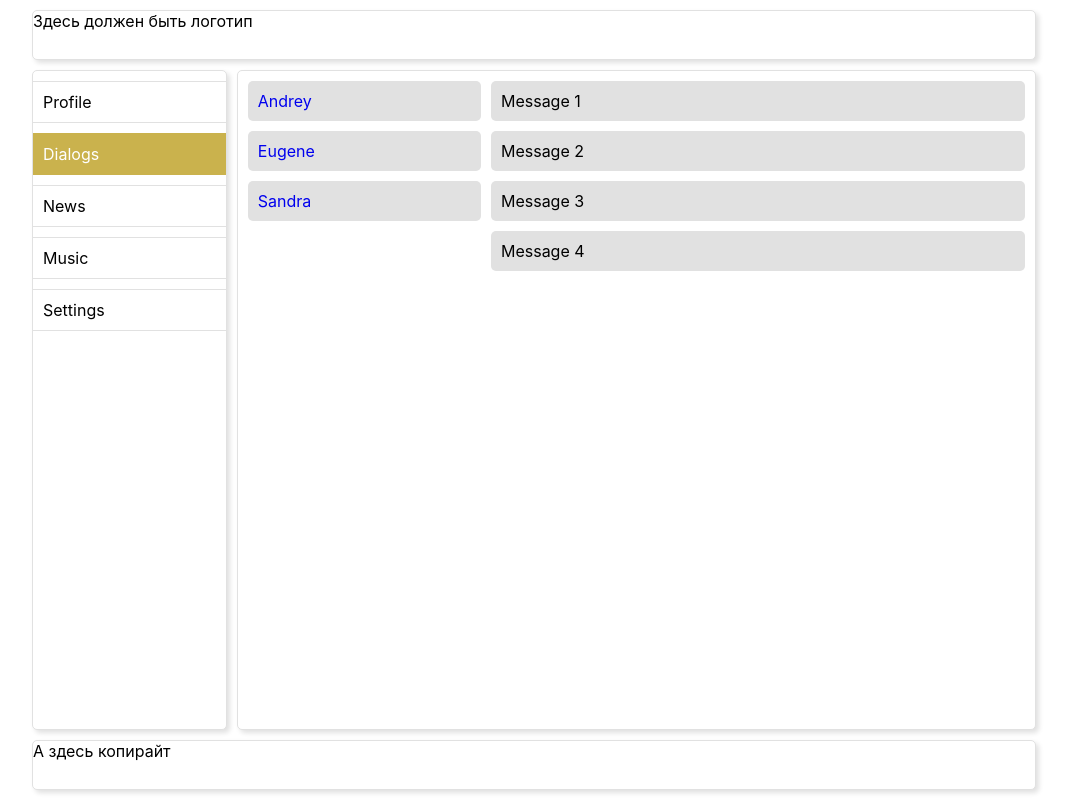
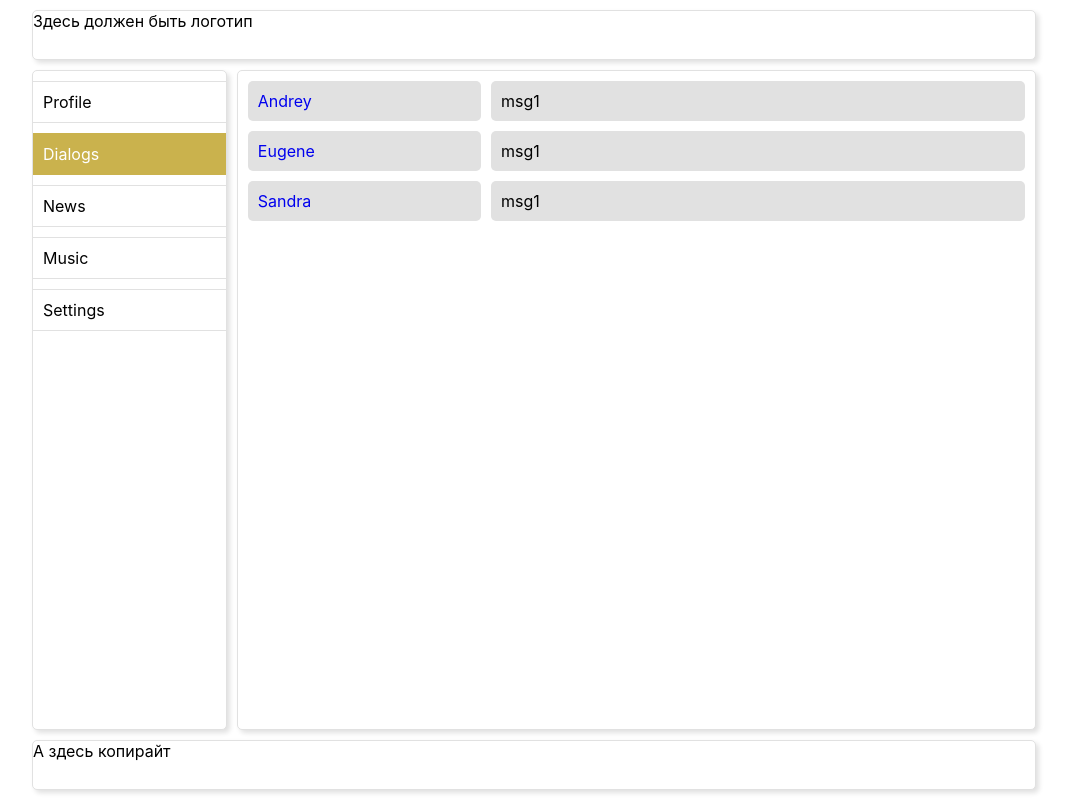
Before and after one commit to clickf5/react-learn-project, a React (Create React App) app: page /dialogs in a window 1280 px wide. Shown: the whole page, without its empty margins (106-1177 px from the left). Built offline with nearby package versions, Linux system fonts and the light colour scheme.

Commit message:
add data

```diff
--- /dev/null
+++ b/src/components/App/Dialogs/DialogItem/index.jsx
@@ -0,0 +1,14 @@
+import React from 'react';
+import styles from './style.module.css';
+import { NavLink } from 'react-router-dom';
+
+const DialogItem = (props) => {
+    const { name, id } = props;
+    return (
+        <NavLink to={`/dialogs/${id}`} className={styles.item} activeClassName={styles.active}>
+            {name}
+        </NavLink>
+    );
+}
+
+export default DialogItem;
--- /dev/null
+++ b/src/components/App/Dialogs/DialogItem/style.module.css
@@ -0,0 +1,16 @@
+.item {
+    padding: 10px;
+    border-radius: 5px;
+    background-color: rgb(225, 225, 225);
+    text-decoration: none;
+}
+
+.item:hover {
+    background-color: rgb(133, 52, 52);
+    color: rgb(225, 225, 225);
+}
+
+.item.active {
+    background-color: rgb(133, 52, 52);
+    color: rgb(225, 225, 225);
+}
--- /dev/null
+++ b/src/components/App/Dialogs/Message/index.jsx
@@ -0,0 +1,13 @@
+import React from 'react';
+import styles from './style.module.css';
+
+const Message = (props) => {
+    const { message } = props;
+    return (
+        <div className={styles.message}>
+            {message}
+        </div>
+    );
+}
+
+export default Message;
--- /dev/null
+++ b/src/components/App/Dialogs/Message/style.module.css
@@ -0,0 +1,5 @@
+.message {
+    padding: 10px;
+    border-radius: 5px;
+    background-color: rgb(225, 225, 225);
+}
--- a/src/components/App/Dialogs/index.jsx
+++ b/src/components/App/Dialogs/index.jsx
@@ -1,34 +1,32 @@
 import React from 'react';
+import DialogItem from './DialogItem';
+import Message from './Message';
 import styles from './style.module.css';
-import { NavLink } from 'react-router-dom';
+
+const dialogs = [
+    { id: 1, name: 'Andrey' },
+    { id: 2, name: 'Eugene' },
+    { id: 3, name: 'Sandra' }
+];
+
+const dialogsElements = dialogs.map(({ name, id }) => <DialogItem name={name} id={id} />);
+
+const messages = [
+    { id: 1, message: 'msg1' },
+    { id: 2, message: 'msg1' },
+    { id: 3, message: 'msg1' }
+];
+
+const messagesElements = messages.map(({ message }) => <Message message={message} />);
 
 const Dialogs = () => {
     return (
         <div className={styles.dialogs}>
             <div className={styles.dialogs_items}>
-                <NavLink to="/dialogs/1" className={styles.item} activeClassName={styles.active}>
-                    Andrey
-                </NavLink>
-                <NavLink to="/dialogs/2" className={styles.item} activeClassName={styles.active}>
-                    Eugene
-                </NavLink>
-                <NavLink to="/dialogs/3" className={styles.item} activeClassName={styles.active}>
-                    Sandra
-                </NavLink>
+                {dialogsElements}
             </div>
             <div className={styles.messages}>
-                <div className={styles.message}>
-                    Message 1
-                </div>
-                <div className={styles.message}>
-                    Message 2
-                </div>
-                <div className={styles.message}>
-                    Message 3
-                </div>
-                <div className={styles.message}>
-                    Message 4
-                </div>
+                {messagesElements}
             </div>
         </div>
     );
--- a/src/components/App/Dialogs/style.module.css
+++ b/src/components/App/Dialogs/style.module.css
@@ -11,30 +11,7 @@
     align-content: start;
 }
 
-.item {
-    padding: 10px;
-    border-radius: 5px;
-    background-color: rgb(225, 225, 225);
-    text-decoration: none;
-}
-
-.item:hover {
-    background-color: rgb(133, 52, 52);
-    color: rgb(225, 225, 225);
-}
-
-.item.active {
-    background-color: rgb(133, 52, 52);
-    color: rgb(225, 225, 225);
-}
-
 .messages {
     display: grid;
     grid-gap: 10px;
 }
-
-.message {
-    padding: 10px;
-    border-radius: 5px;
-    background-color: rgb(225, 225, 225);
-}
--- a/src/components/App/Profile/MyPosts/index.jsx
+++ b/src/components/App/Profile/MyPosts/index.jsx
@@ -1,6 +1,14 @@
 import React from 'react';
 import Post from './Post';
 import styles from './style.module.css';
+
+const posts = [
+  { id: 1, message: 'Hello!', like: 5 },
+  { id: 1, message: 'Goodby!', like: 0 },
+  { id: 1, message: "What's up!", like: 15 }
+];
+
+const postsElements = posts.map(({ message, like }) => <Post message={message} likeCount={like} />);
 
 const MyPosts = () => {
   return (
@@ -13,9 +21,7 @@ const MyPosts = () => {
         </div>
         My posts:
         <div className={styles.posts}>
-            <Post message="Hello!" likeCount="5" />
-            <Post message="Goodby!" />
-            <Post message="What's up!" likeCount="15" />
+            {postsElements}
         </div>
     </div>
   );
```
